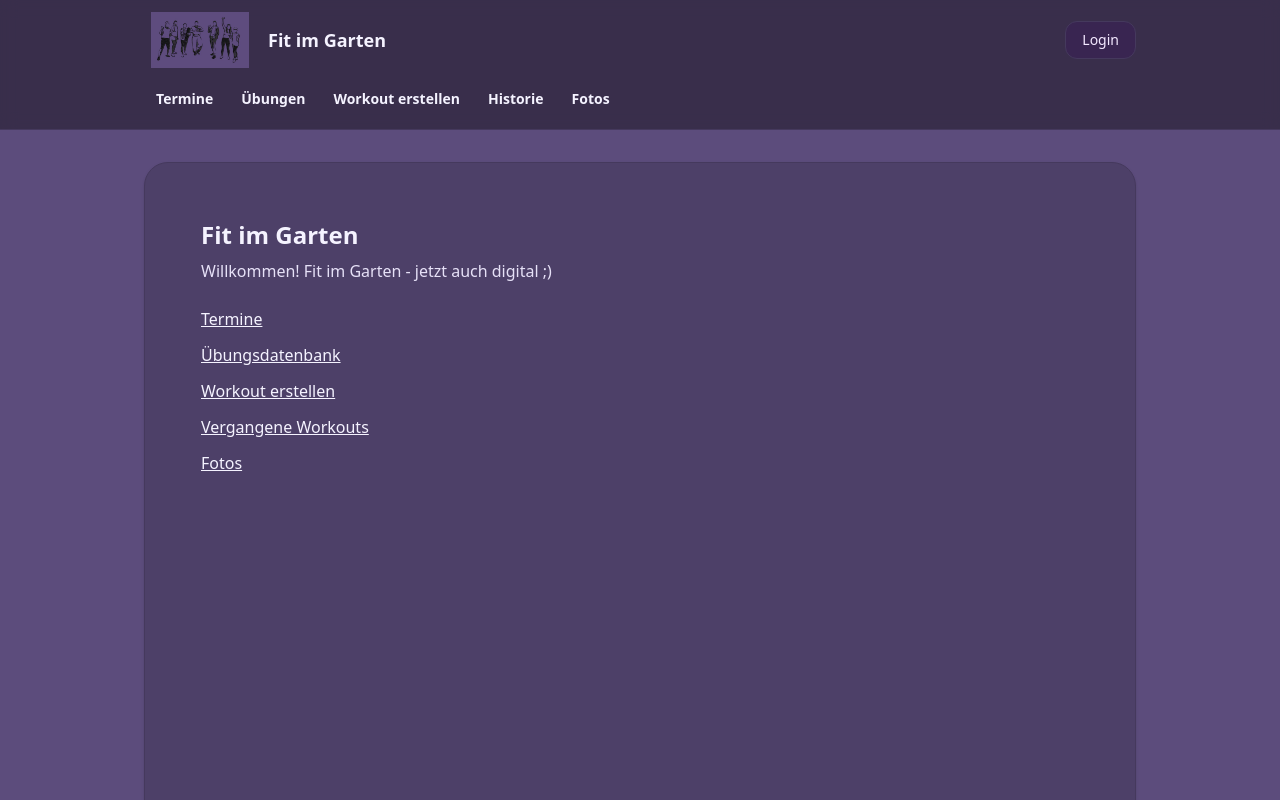
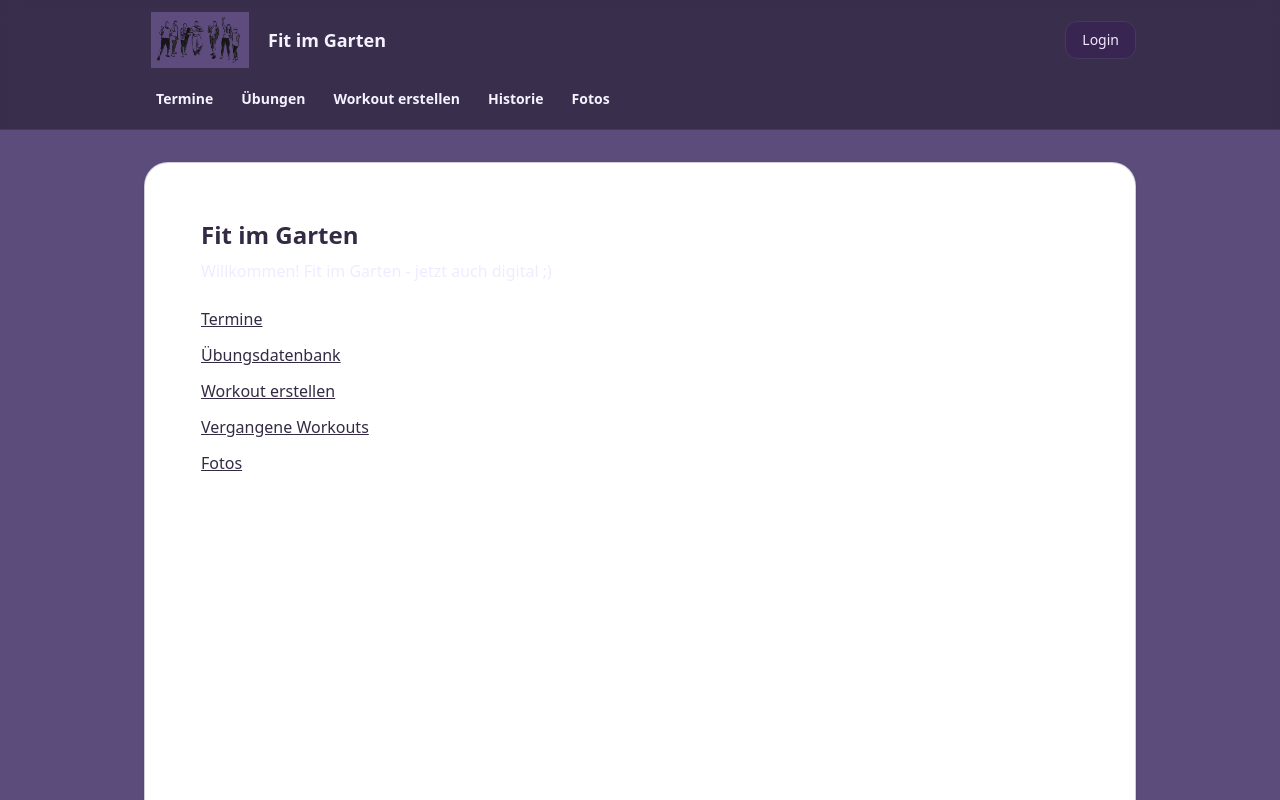
Before and after one commit to verenaso/fit-im-garten, a Next.js app: page / in a window 1280 px wide. Shown: the top 800 px of the page. Built offline with nearby package versions, Linux system fonts and the light colour scheme; no server answers.

Commit message:
White content card with dark purple text

```diff
--- a/src/app/globals.css
+++ b/src/app/globals.css
@@ -81,4 +81,14 @@ h1, h2, h3 {
 }
 .bg-white {
   background: rgba(51, 42, 68, 0.35) !important;
+  /* In der weißen Content-Box: Standardtexte dunkel */
+.content-card .text-slate-600,
+.content-card .text-slate-700,
+.content-card .text-slate-800,
+.content-card .text-gray-500,
+.content-card .text-gray-600,
+.content-card .text-gray-700 {
+  color: #5c4c7c !important; /* mittleres Logo-Lila */
+  opacity: 1 !important;
 }
+}
--- a/src/app/layout.js
+++ b/src/app/layout.js
@@ -28,17 +28,20 @@ function BottomNavItem({ href, label, icon }) {
 export default function RootLayout({ children }) {
   return (
     <html lang="de">
-          <head>
-      <meta name="theme-color" content="#5C4C7C" />
-      <meta name="apple-mobile-web-app-status-bar-style" content="black-translucent" />
-    </head>
+      <head>
+        <meta name="theme-color" content="#5C4C7C" />
+        <meta name="apple-mobile-web-app-status-bar-style" content="black-translucent" />
+      </head>
+
       <body className="min-h-screen antialiased">
         <AuthProvider>
+          {/* HEADER (bleibt lila) */}
           <header
             className="sticky top-0 z-10 backdrop-blur"
             style={{
               backgroundColor: "rgba(51, 42, 68, 0.85)",
               borderBottom: "1px solid var(--c-dark)",
+              color: "var(--c-text)",
             }}
           >
             <div className="mx-auto max-w-5xl px-4 py-3">
@@ -72,25 +75,27 @@ export default function RootLayout({ children }) {
             </div>
           </header>
 
-          {/* Content */}
+          {/* CONTENT: Box wird weiß, Text darin dunkel-lila */}
           <div className="mx-auto max-w-5xl px-4 py-6 sm:py-8 pb-24 sm:pb-8">
             <div
               className="rounded-3xl p-5 shadow-sm sm:p-8"
               style={{
-                backgroundColor: "rgba(51, 42, 68, 0.35)",
-                border: "1px solid var(--c-dark)",
+                backgroundColor: "white",
+                border: "1px solid rgba(69, 57, 93, 0.25)",
+                color: "#332A44", // dunkellila Text
               }}
             >
               {children}
             </div>
           </div>
 
-          {/* Bottom Nav (Mobile only) */}
+          {/* BOTTOM NAV (bleibt lila) */}
           <nav
             className="fixed bottom-0 left-0 right-0 z-20 backdrop-blur sm:hidden"
             style={{
               backgroundColor: "rgba(51, 42, 68, 0.92)",
               borderTop: "1px solid var(--c-dark)",
+              color: "var(--c-text)",
             }}
           >
             <div className="mx-auto max-w-5xl px-3 py-2">
@@ -100,6 +105,7 @@ export default function RootLayout({ children }) {
                 <BottomNavItem href="/workouts/neu" label="Neu" icon="➕" />
                 <BottomNavItem href="/workouts" label="Historie" icon="🕒" />
                 <BottomNavItem href="/fotos" label="Fotos" icon="📸" />
+                className="content-card rounded-3xl p-5 shadow-sm sm:p-8"
               </div>
             </div>
           </nav>
```
